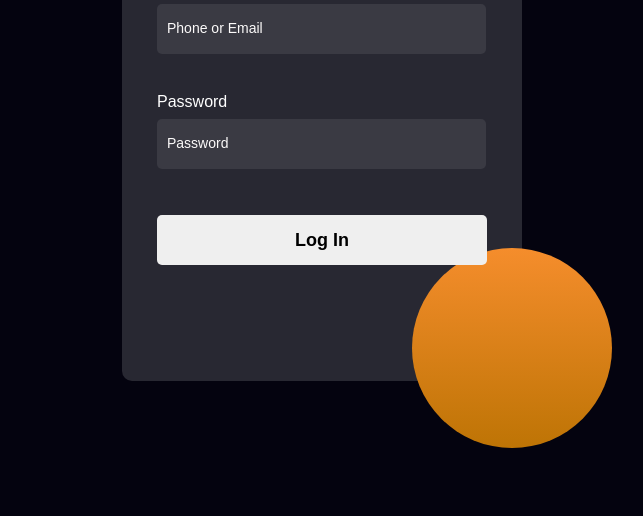
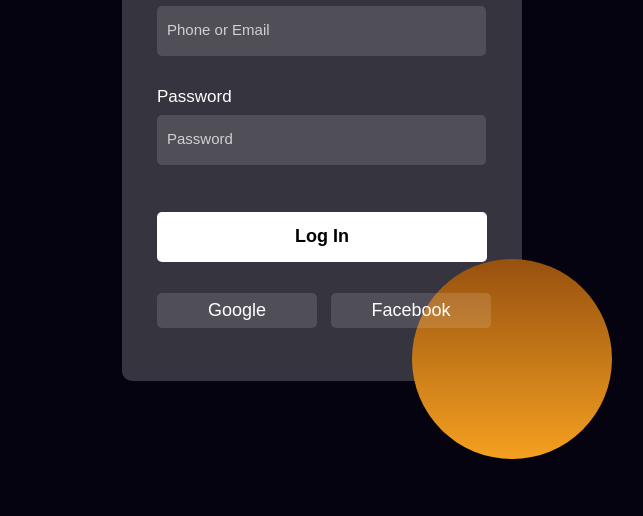
Before and after one commit to Kalaite-P/fancy-form, a plain HTML site: page index.html in a window 1280 px wide. Shown: the part 284-800 px from the top of the page, without its empty margins (318-961 px from the left). Drawn offline with Linux system fonts and the light colour scheme.

Commit message:
trying to change the opacity of the form!

```diff
--- a/index.html
+++ b/index.html
@@ -17,7 +17,11 @@
         <input type="text" id="username" placeholder="Phone or Email">
         <label for="password">Password</label>
         <input type="text" id="password" placeholder="Password">
-        <button>Log In</button>
+        <button id="button">Log In</button>
+        <div>
+            <button id="google">Google</button>
+            <button id="facebook">Facebook</button>
+        </div>
     </form>
 
 </body>
--- a/main.css
+++ b/main.css
@@ -2,7 +2,7 @@ body{
     background-color: rgba(3, 2, 14, 0.993);
 }
 #background{
-background-color: #ffffff25;
+background-color:#ffffff33;
 width: 400px;
 height: 530px;
 position: absolute;
@@ -22,13 +22,13 @@ border-radius: 10px;
     transform: translate(-90px, -90px);
 }
 .circle1{
-    background: linear-gradient(#f58d2c ,#be7405);
+    background: linear-gradient(#97510f ,#f5a021);
     width: 200px;
     height: 200px;
     border-radius: 50%;
     position: absolute;
     left: 50%;
-    top: 58%;
+    top: 60%;
     transform: translate(90px, 90px);
 }
 form{
@@ -41,9 +41,10 @@ form{
     margin-left: 30px;
 }
 h1{
+
     color: white;
     font-family: sans-serif;
-    font-weight: lighter;
+    font-weight:lighter ;
     margin-top: 15%;
     margin-bottom: 8%;
     text-indent: 85px;
@@ -52,17 +53,18 @@ h1{
 }
 label{
     color: white;
+    font-size: 17px;
     font-family: sans-serif;
-    font-weight: 500;
+    font-weight: lighter;
 }
 #username{
     width: 325px;
     height: 48px;
     margin-right: 8px;
     margin-top: 8px;
-    margin-bottom: 10%;
+    margin-bottom: 8%;
     border-radius: 5px;
-    background-color: #ffffff15;
+    background-color: #ffffff21;
     border-style: none;
     text-indent: 8px;
 }
@@ -73,23 +75,48 @@ label{
     margin-bottom: 12%;
     margin-top: 8px;
     border-radius: 5px;
-    background-color: #ffffff15;
+    background-color: #ffffff21;
     border-style: none;
     text-indent: 8px;
 
 }
-button{
+#button{
     width: 330px;
     height: 50px;
     margin-right: 5%;
+    margin-bottom: 8%;
     font-size: 18px;
     font-family: sans-serif;
     font-weight: bold;
     border-radius: 5px;
     border-style: none;
+    background-color: #ffffff;
 }
 ::placeholder{
-    color: rgb(252, 250, 250);
+    color: rgba(255, 255, 255, 0.733);
     font-family: sans-serif;
-    font-size: 14px;
+    font-size: 15px;
 }
+#google{
+    width: 160px;
+    height: 35px;
+    margin-right: 10px;
+    background-color: #ffffff21;
+    border-style: none;
+    border-radius: 5px;
+    color: white;
+    font-size: 18px;
+    font-family: sans-serif;
+    font-weight: lighter;
+}
+#facebook{
+    width: 160px;
+    height: 35px;
+    background-color: #ffffff21;
+    border-style: none;
+    border-radius: 5px;
+    color: white;
+    font-size: 18px;
+    font-family: sans-serif;
+    font-weight: lighter;
+}
```
